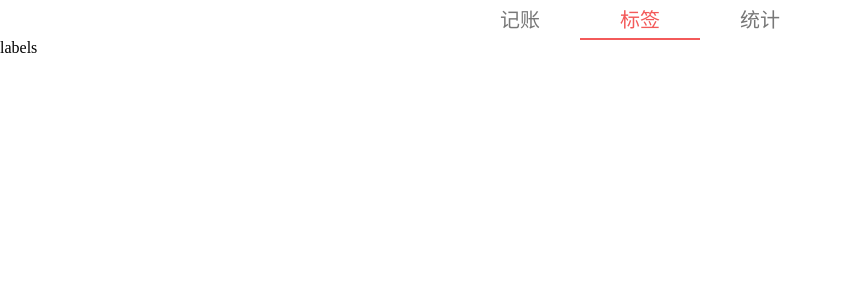
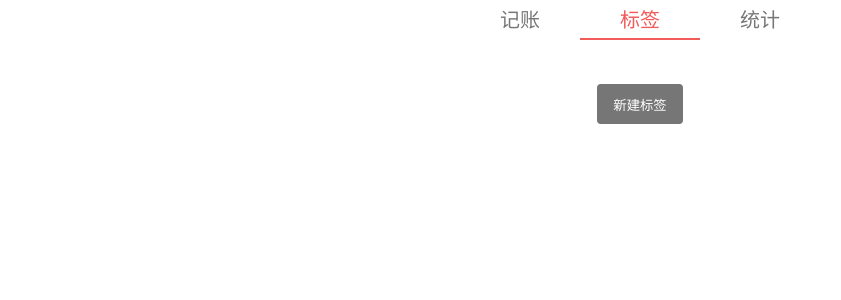
Before and after one commit to githubID-9527/youyu, a Vue app: page /#/labels in a window 1280 px wide. Shown: the top 300 px of the page, without its empty margins (0-841 px from the left). Built offline with nearby package versions, Linux system fonts and the light colour scheme.

Commit message:
展示和创建标签

```diff
--- /dev/null
+++ b/src/tagListModel.ts
@@ -0,0 +1,24 @@
+const localStorageKeyName = "tagList"
+type TagListModel = {
+    data: string[],
+    fetch: () => string[],
+    create: (name: string) => "success" | "duplicate",
+    save: () => void
+}
+const tagListModel: TagListModel = {
+    data: [],
+    fetch(){
+        this.data = JSON.parse(window.localStorage.getItem(localStorageKeyName) || "[]")
+        return this.data
+    },
+    create(name: string){
+        if (this.data.indexOf(name) >= 0){return "duplicate"}
+        this.data.push(name)
+        this.save()
+        return "success"
+    },
+    save(){
+        window.localStorage.setItem(localStorageKeyName, JSON.stringify(this.data))
+    },
+}
+export default tagListModel
--- a/src/views/Labels.vue
+++ b/src/views/Labels.vue
@@ -1,14 +1,69 @@
 <template>
-  <div>
-    <Layout content-class="layout">
-      labels
-    </Layout>
-  </div>
+  <Layout>
+    <ol class="tags">
+      <li v-for="tag in tags" :key="tag">
+        <span>{{tag}}</span>
+        <Icon name="right"/>
+      </li>
+    </ol>
+    <div class="createTag-wrapper">
+      <button class="createTag" @click="createTag">新建标签</button>
+    </div>
+  </Layout>
 </template>
 
-<script>
-export default {};
+<script lang="ts">
+  import Vue from 'vue';
+  import {Component} from 'vue-property-decorator';
+  import tagListModel from '@/tagListModel';
+  tagListModel.fetch();
+  @Component
+  export default class Labels extends Vue {
+    tags = tagListModel.data;
+    createTag() {
+      const name = window.prompt('请输出标签名');
+      if (name) {
+        const message = tagListModel.create(name);
+        if (message === 'duplicated') {
+          window.alert('标签名重复了');
+        } else if (message === 'success') {
+          window.alert('添加成功');
+        }
+      }
+    }
+  }
 </script>
 
-<style lang="sass" scoped>
+<style lang="scss" scoped>
+  .tags {
+    background: white;
+    font-size: 16px;
+    padding-left: 16px;
+    > li {
+      min-height: 44px;
+      display: flex;
+      align-items: center;
+      justify-content: space-between;
+      border-bottom: 1px solid #e6e6e6;
+      svg {
+        width: 18px;
+        height: 18px;
+        color: #666;
+        margin-right: 16px;
+      }
+    }
+  }
+  .createTag {
+    background: #767676;
+    color: white;
+    border-radius: 4px;
+    border: none;
+    height: 40px;
+    padding: 0 16px;
+    &-wrapper {
+      text-align: center;
+      padding: 16px;
+      margin-top: 44-16px;
+    }
+  }
 </style>
--- a/src/views/Money.vue
+++ b/src/views/Money.vue
@@ -18,15 +18,17 @@
 import Nodes from "@/components/Nodes.vue";
 import Keyboard from "@/components/Keyboard.vue";
 import model from "@/model"
+import tagListModel from "@/tagListModel"
 
 const recordList = model.fetch()
+const tagList= tagListModel.fetch()
 
 @Component({
   name: "Pay",
   components: { Tags, Keyboard, Layout, Type, Nodes },
 })
 export default class Money extends Vue {
-  tags = ["衣", "食", "住", "行"];
+  tags = tagList;
   recordList: RecordItem[] = recordList
   record: RecordItem = {
     tags: [],
```
Also changed, not shown: src/assets/icons/right.svg (added).
